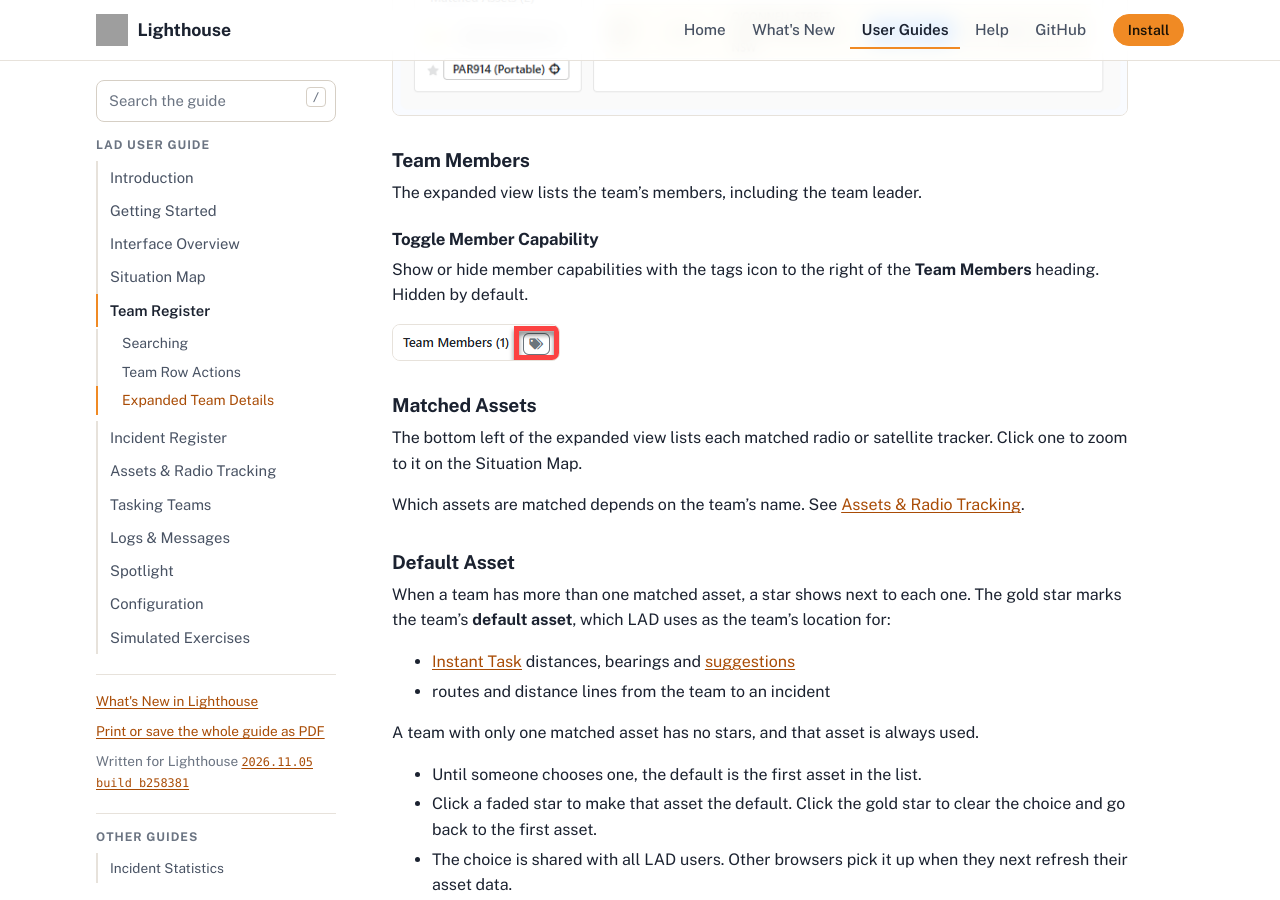
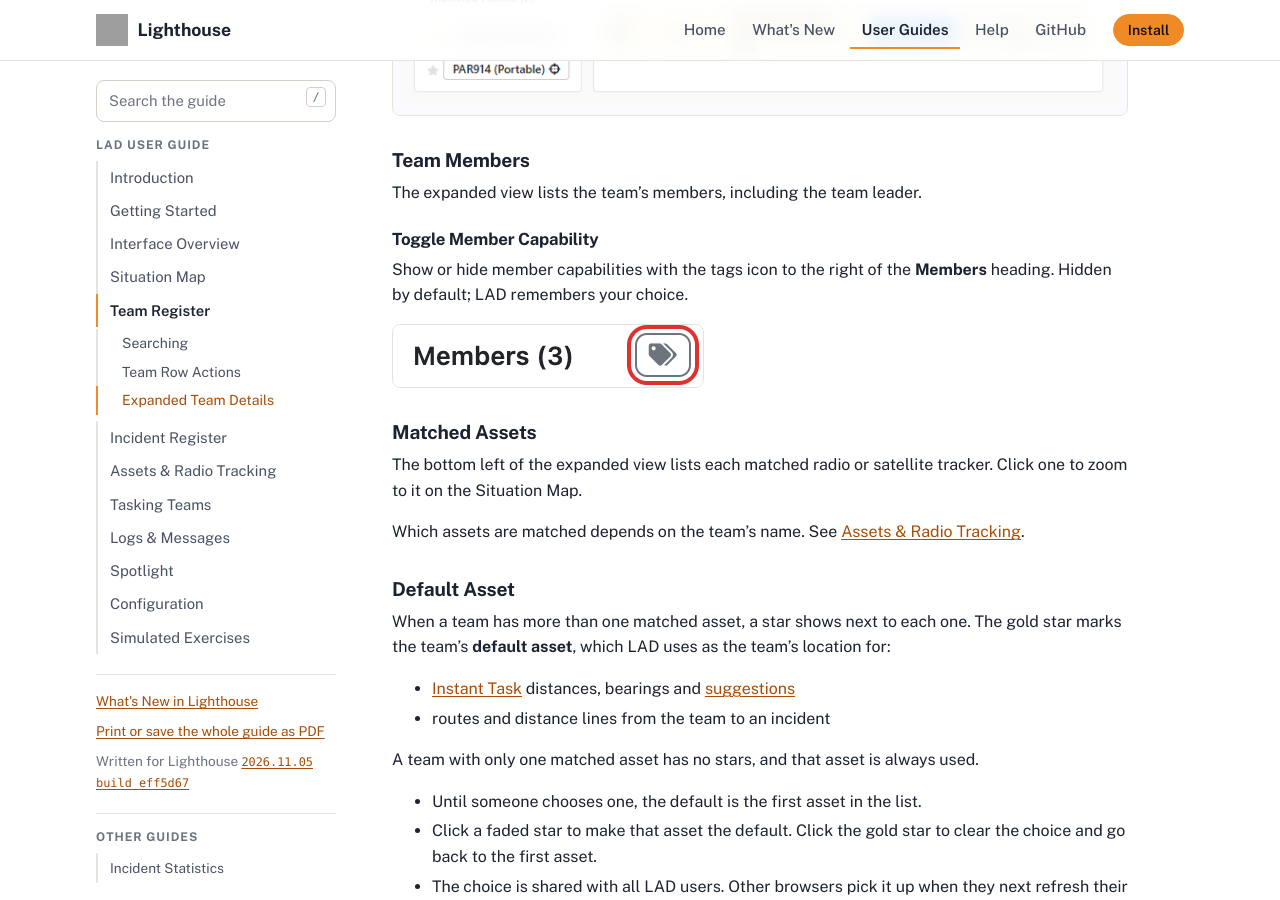
Before and after one commit to NSWSESMembers/lighthouse.ses.nsw.gov.au, a Jekyll site: the page built from preview/guides/lad/team-register.md, in a window 1280 px wide and 900 px high, scrolled down 2417 px. Built offline with Jekyll 4.4.1, drawn with Linux system fonts in a browser that asks for light colours; grey boxes are pictures that could not be loaded.

Commit message:
Sync preview docs from NSWSESMembers/Lighthouse@eff5d67 (master-dev)

```diff
--- a/_data/lad_guide_preview.yml
+++ b/_data/lad_guide_preview.yml
@@ -1,2 +1,2 @@
-version_name: "2026.11.05 build b258381"
-commit: "b258381fdd838862486352a52110ee084d196346"
+version_name: "2026.11.05 build eff5d67"
+commit: "eff5d674091f101eebde46a2e5c96ea843955677"
--- a/preview/guides/lad/team-register.md
+++ b/preview/guides/lad/team-register.md
@@ -66,7 +66,7 @@ The expanded view lists the team's members, including the team leader.
 
 #### Toggle Member Capability
 
-Show or hide member capabilities with the tags icon to the right of the **Team Members** heading. Hidden by default.
+Show or hide member capabilities with the tags icon to the right of the **Members** heading. Hidden by default; LAD remembers your choice.
 
 ![Member capability toggle](images/team-member-capability-toggle.png)
 
```
Also changed, not shown: preview/whats-new/index.md (+1 -0 lines), preview/guides/lad/images/team-member-capability-toggle.png.
